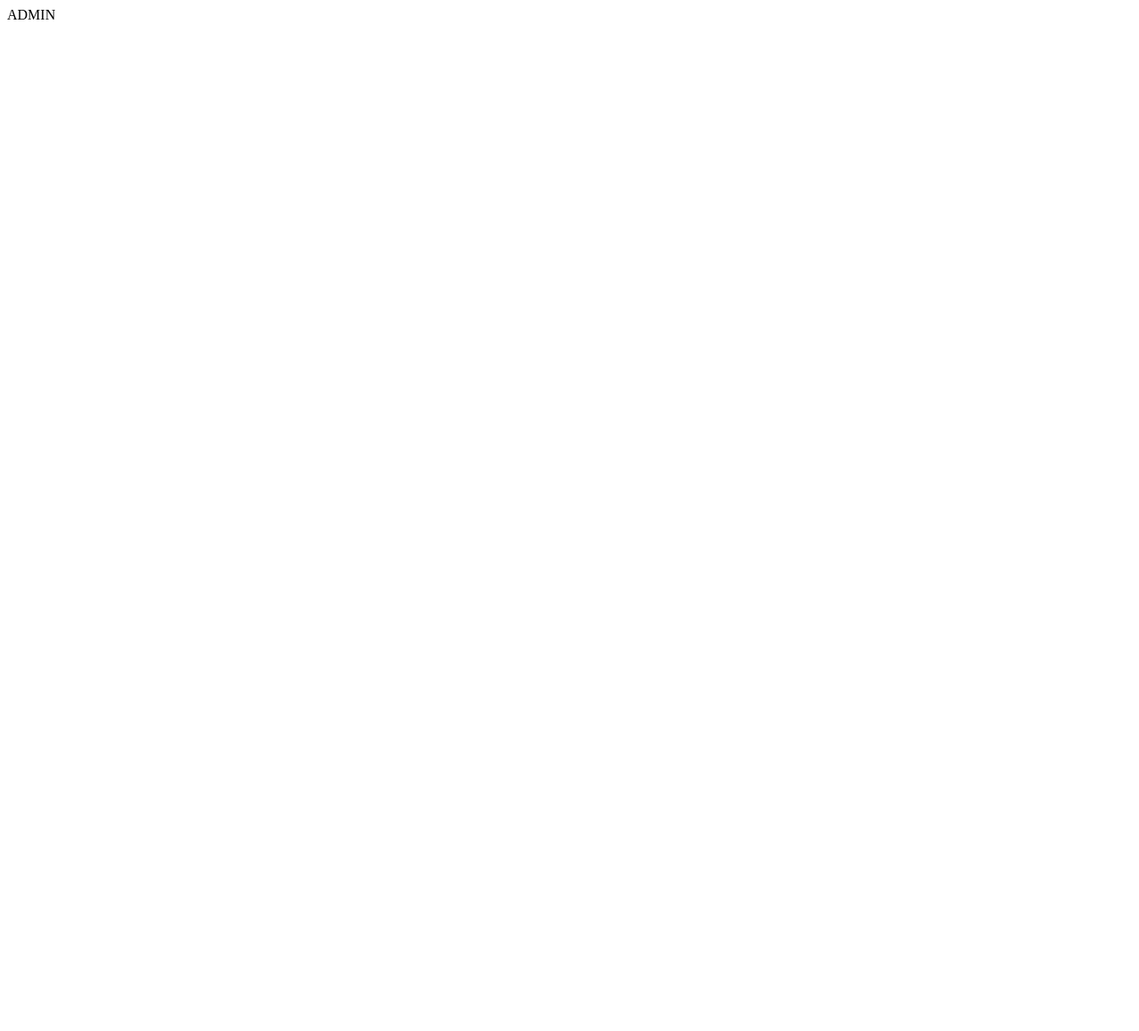
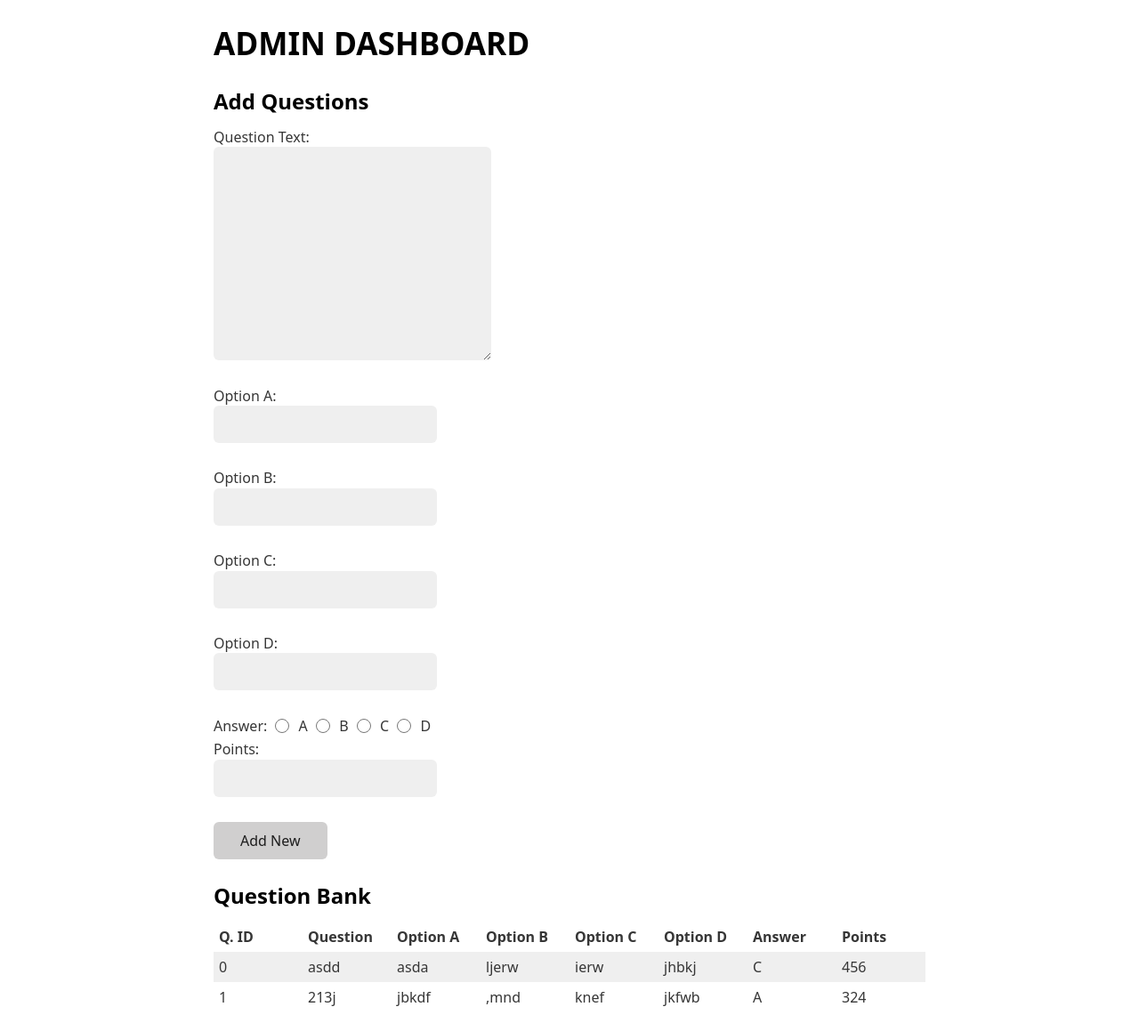
Before and after one commit to krkartikay/quiz-app, a Flask app: page /admin_dashboard in a window 1280 px wide. Before the commit the page is almost empty. Shown: the whole page at 89% size. Before the commit the page ends 22 px from the top, so only its background shows below. Run offline with Flask 2, Linux system fonts and the light colour scheme; a user stored in the database is signed in; data comes from the database, SQL or seed files in the repository; both versions use the stored data as it was after the commit.

Commit message:
added admin dashboard

```diff
--- a/app.py
+++ b/app.py
@@ -139,7 +139,23 @@ def admin_dashboard():
     if session['accesslevel'] != 1:
         flash("You are not admin!")
         return redirect("/")
-    return render_template("admin_dashboard.html")
+    all_questions = query_db("SELECT * FROM Questions")
+    return render_template("admin_dashboard.html", questions = all_questions)
 
 
+@app.route('/newquestion', methods=["POST"])
+def newquestion():
+    newID = query_db("SELECT MAX(QID)+1 FROM Questions", one=True)[0]
+    if not newID:
+        newID = 0
+    ques = request.form['ques']
+    optA = request.form['optA']
+    optB = request.form['optB']
+    optC = request.form['optC']
+    optD = request.form['optD']
+    answer = request.form['answer']
+    points = request.form['points']
+    edit_db("INSERT INTO Questions VALUES(?,?,?,?,?,?,?,?)",(newID,ques,optA,optB,optC,optD,answer,points))
+    return redirect("/admin_dashboard")
+
 app.run(debug=True)
--- a/templates/admin_dashboard.html
+++ b/templates/admin_dashboard.html
@@ -1 +1,71 @@
-ADMIN
+<!DOCTYPE html>
+<html lang="en">
+<head>
+    <meta charset="UTF-8">
+    <meta name="viewport" content="width=device-width, initial-scale=1.0">
+    <meta http-equiv="X-UA-Compatible" content="ie=edge">
+    <title>Admin Dashboard</title>
+    <link rel="stylesheet" href="https://cdn.jsdelivr.net/gh/kognise/water.css@latest/dist/light.min.css">
+</head>
+<body>
+
+        {% with messages = get_flashed_messages() %}
+        {% if messages %}
+        <ul class=flashes>
+            {% for message in messages %}
+            <li>{{ message }}</li>
+            {% endfor %}
+        </ul>
+        {% endif %}
+        {% endwith %}
+
+    <h1>ADMIN DASHBOARD</h1>
+    <h2>Add Questions</h2>
+    <form action="/newquestion" method="POST">
+        Question Text:<br>
+        <textarea name="ques" cols="30" rows="10"></textarea><br>
+        Option A: <input type="text" name="optA"> <br>
+        Option B: <input type="text" name="optB"> <br>
+        Option C: <input type="text" name="optC"> <br>
+        Option D: <input type="text" name="optD"> <br>
+        Answer:
+        <input type="radio" name="answer" value="A" id="rA"> <label for="rA">A</label>
+        <input type="radio" name="answer" value="B" id="rB"> <label for="rB">B</label>
+        <input type="radio" name="answer" value="C" id="rC"> <label for="rC">C</label>
+        <input type="radio" name="answer" value="D" id="rD"> <label for="rD">D</label>
+        <br>
+        Points: <input type="number" name="points"> <br>
+        <input type="submit" value="Add New">
+    </form>
+
+    <h2>Question Bank</h2>
+
+    <table>
+        <tr>
+            <th>Q. ID</th>
+            <th>Question</th>
+            <th>Option A</th>
+            <th>Option B</th>
+            <th>Option C</th>
+            <th>Option D</th>
+            <th>Answer</th>
+            <th>Points</th>
+        </tr>
+
+            {% for q in questions %}
+            <tr>
+                <td> {{ q[0] }} </td>
+                <td> {{ q[1] }} </td>
+                <td> {{ q[2] }} </td>
+                <td> {{ q[3] }} </td>
+                <td> {{ q[4] }} </td>
+                <td> {{ q[5] }} </td>
+                <td> {{ q[6] }} </td>
+                <td> {{ q[7] }} </td>
+            </tr>
+            {% endfor %}
+
+    </table>
+
+</body>
+</html>
--- a/templates/homepage.html
+++ b/templates/homepage.html
@@ -5,6 +5,7 @@
     <meta name="viewport" content="width=device-width, initial-scale=1.0">
     <meta http-equiv="X-UA-Compatible" content="ie=edge">
     <title>Quiz APP</title>
+    <link rel="stylesheet" href="https://cdn.jsdelivr.net/gh/kognise/water.css@latest/dist/light.min.css">
 </head>
 <body>
 
--- a/templates/login.html
+++ b/templates/login.html
@@ -5,6 +5,7 @@
     <meta name="viewport" content="width=device-width, initial-scale=1.0">
     <meta http-equiv="X-UA-Compatible" content="ie=edge">
     <title>Login</title>
+    <link rel="stylesheet" href="https://cdn.jsdelivr.net/gh/kognise/water.css@latest/dist/light.min.css">
 </head>
 <body>
 
--- a/templates/register.html
+++ b/templates/register.html
@@ -5,6 +5,7 @@
     <meta name="viewport" content="width=device-width, initial-scale=1.0">
     <meta http-equiv="X-UA-Compatible" content="ie=edge">
     <title>Register</title>
+    <link rel="stylesheet" href="https://cdn.jsdelivr.net/gh/kognise/water.css@latest/dist/light.min.css">
 </head>
 <body>
 
```
Also changed, not shown: db.sqlite.
